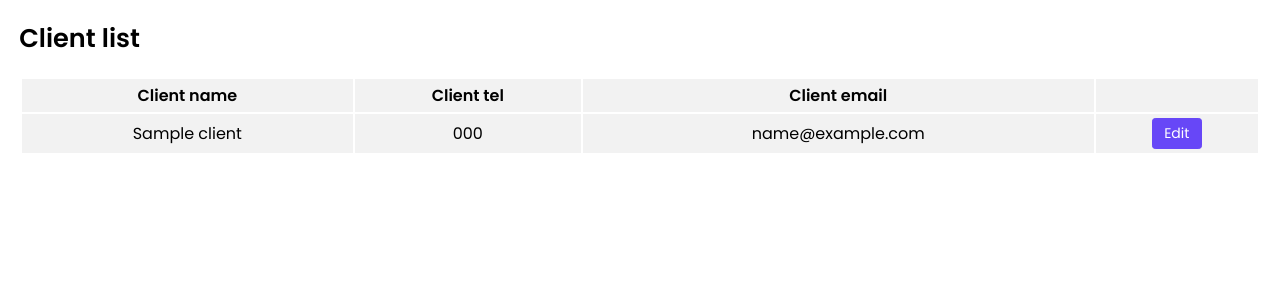
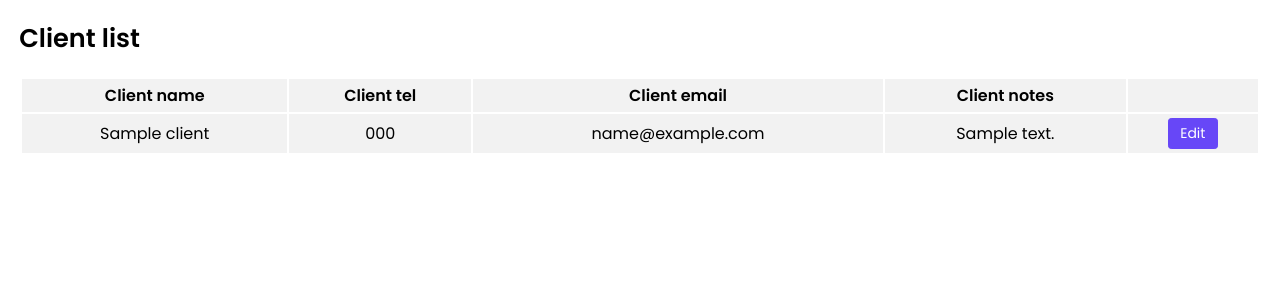
Before and after one commit to conradr/Doggy_Daycare, a Flask app: page /clients in a window 1280 px wide. Shown: the part 159-459 px from the top of the page. Run offline with Flask 2, Linux system fonts and the light colour scheme; a database or web service that is not in the repository returns one stand-in record (values such as "Sample title"); some libraries are stand-ins or nearby versions.

Commit message:
View and delete Clients

```diff
--- a/controllers/client_controller.py
+++ b/controllers/client_controller.py
@@ -18,15 +18,27 @@ def all_clients():
 def show_author_edit(id):
     client_object = client_repo.select(id)
     # ar.update_author_by_object(author_object)
-    #authors = ar.show_all_authors()
+    # authors = ar.show_all_authors()
     return render_template('clients/client_edit.html', client=client_object)
 
 
 @client_blueprint.route('/clients/<id>', methods=['POST'])
 def save_update_client(id):
     client_name = request.form['client_name']
-    client = Client(client_name, id)
+    client_tel = request.form['client_tel']
+    client_email = request.form['client_email']
+    client_address = request.form['client_address']
+    client_notes = request.form['client_notes']
+    client = Client(client_name, client_tel, client_email,
+                    client_address, client_notes, id)
     # author = ar.select_author_by_id(id)
     # author_object = Author[author_name, id]
     client_repo.update_client(client)
-    return redirect('/client')
+    return redirect('/clients')
+
+
+@client_blueprint.route('/clients/<id>/delete', methods=['POST'])
+def delete_client(id):
+    client_object = client_repo.select(id)
+    client_repo.delete(client_object)
+    return redirect('/clients')
--- a/repositories/client_repo.py
+++ b/repositories/client_repo.py
@@ -45,7 +45,7 @@ def delete(client):
 
 
 def update_client(client):
-    sql = "UPDATE client SET (name, tel,  email, address, notes) = (%s, %s, %s, %s, %s) WHERE id = %s"
+    sql = "UPDATE clients SET (name, tel,  email, address, notes) = (%s, %s, %s, %s, %s) WHERE id = %s"
     values = [client.name, client.tel,
               client.email, client.address, client.notes, client.id]
     run_sql(sql, values)
--- a/templates/clients/client_edit.html
+++ b/templates/clients/client_edit.html
@@ -59,9 +59,13 @@
 </textarea
         >
       </div>
-
+    <section class="flex">
       <input type="submit" class="btn btn-primary" value="Save Client" />
     </form>
+    <form action="/clients/{{ client.id }}/delete" method="POST">
+      <input class="btn red-danger" type="submit" value="delete" />
+    </form>
+    </section>
   </section>
 </div>
 {% endblock %}
--- a/templates/clients/clients_index.html
+++ b/templates/clients/clients_index.html
@@ -10,6 +10,7 @@
       <th>Client name</th>
       <th>Client tel</th>
       <th>Client email</th>
+      <th>Client notes</th>
       <th></th>
     </tr>
     {% for client in clients %}
@@ -17,6 +18,7 @@
       <td>{{client.name }}</td>
       <td>{{client.tel }}</td>
       <td>{{client.email }}</td>
+      <td>{{client.notes }}</td>
 
         <td class="edit-buttons">
         <a class="btn btn-primary" href="/clients/{{client.id}}/update">Edit</a>
```
